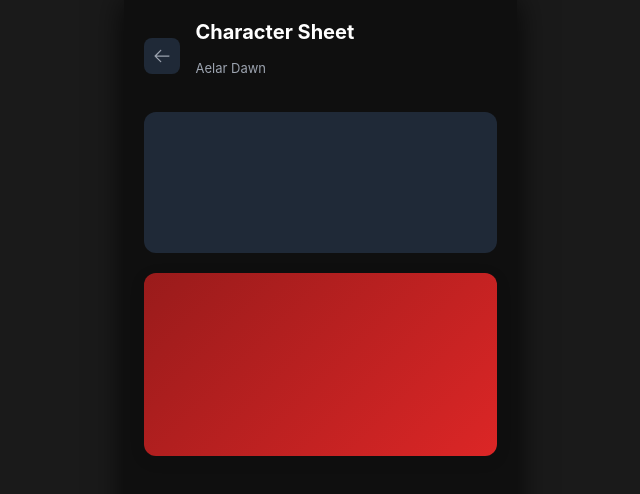
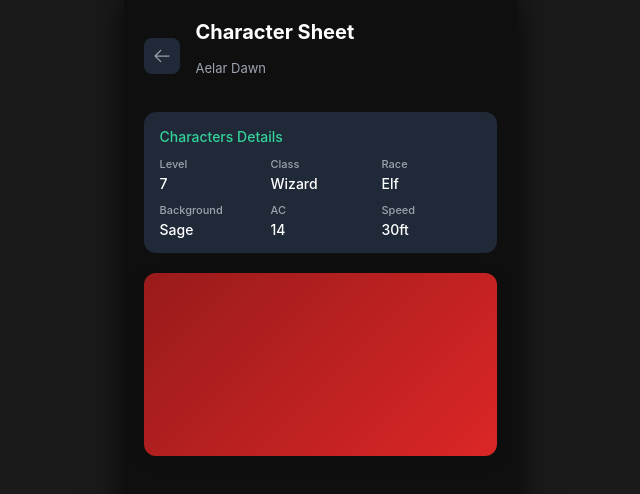
Before and after one commit to Whimsy-rat-trap/dnd-mobile-app, a React (Create React App) app: page /characters in a window 1280 px wide. Shown: the top 494 px of the page, without its empty margins (320-960 px from the left). Built offline with nearby package versions, Linux system fonts and the light colour scheme.

Commit message:
0.0.16 (work on the character sheet page)

```diff
--- a/src/pages/CharacterContainer.css
+++ b/src/pages/CharacterContainer.css
@@ -59,6 +59,44 @@
     padding: 16px;
     border-radius: 12px;
     background: #1f2937;
+    display: flex;
+    flex-direction: column;
+    align-items: flex-start;
+    gap: 12px;
+}
+
+.info-title {
+    font-family: var(--font-family);
+    font-weight: 500;
+    font-size: 14px;
+    color: #34d399;
+}
+
+.info-grid {
+    display: flex;
+    gap: 12px;
+}
+
+.info-item {
+    width: 99px;
+    height: 34px;
+    display: flex;
+    flex-direction: column;
+    gap: 4px;
+}
+
+.info-label {
+    font-family: var(--font-family);
+    font-weight: 500;
+    font-size: 11px;
+    color: #9ca3af;
+}
+
+.info-value {
+    font-family: var(--font-family);
+    font-weight: 500;
+    font-size: 14px;
+    color: #fff;
 }
 
 /* HP Section */
--- a/src/pages/CharacterContainer.tsx
+++ b/src/pages/CharacterContainer.tsx
@@ -34,14 +34,47 @@ const CharacterContainer: React.FC = () => {
 
             <div className="character-content">
                 <div className="section-info">
+                    <div className="info-title">Characters Details</div>
 
+                    <div className="info-grid">
+                        <div className="info-item">
+                            <span className="info-label">Level</span>
+                            <span className="info-value">7</span>
+                        </div>
+                        <div className="info-item">
+                            <span className="info-label">Class</span>
+                            <span className="info-value">Wizard</span>
+                        </div>
+                        <div className="info-item">
+                            <span className="info-label">Race</span>
+                            <span className="info-value">Elf</span>
+                        </div>
+                    </div>
+
+                    <div className="info-grid">
+                        <div className="info-item">
+                            <span className="info-label">Background</span>
+                            <span className="info-value">Sage</span>
+                        </div>
+                        <div className="info-item">
+                            <span className="info-label">AC</span>
+                            <span className="info-value">14</span>
+                        </div>
+                        <div className="info-item">
+                            <span className="info-label">Speed</span>
+                            <span className="info-value">30ft</span>
+                        </div>
+                    </div>
                 </div>
+
                 <div className="section-hp">
 
                 </div>
+
                 <div className="section-abilities">
 
                 </div>
+
                 <div className="section-skills">
 
                 </div>
```
